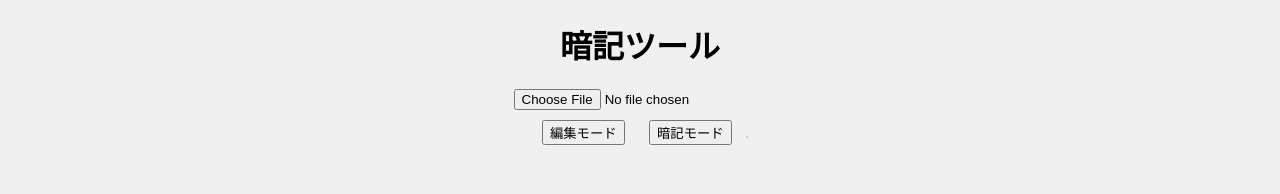
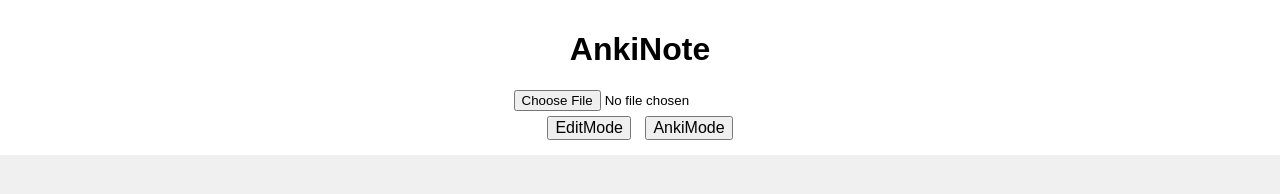
Before and after one commit to kawau-so/AnkiNote, a plain HTML site: page index.html in a window 1280 px wide. Drawn offline with Linux system fonts and the light colour scheme.

Commit message:
Update index.html

```diff
--- a/index.html
+++ b/index.html
@@ -6,7 +6,6 @@
   <meta charset="UTF-8" />
   <link rel="manifest" href="./site.webmanifest">
   <title>AnkiNote</title>
-  <!-- 修正: Tesseract.jsの正しいCDNに変更 -->
   <script src="https://cdn.jsdelivr.net/npm/tesseract.js@2.1.5/dist/tesseract.min.js"></script>
   <style>
     html, body {
@@ -15,23 +14,34 @@
       font-family: sans-serif;
       text-align: center;
       background: #f0f0f0;
-      overflow: hidden; /* スクロールを無効化 */
       height: 100vh;
     }
+    body.edit-mode {
+      overflow: hidden; /* 編集モード時スクロール無効化 */
+    }
+    #top-bar {
+      padding: 10px;
+      background: #fff;
+      z-index: 1000;
+    }
     #canvas-container {
-      position: relative;
-      display: inline-block;
-      border: 1px solid #ccc;
-      margin-top: 10px;
-      touch-action: none; /* スマホのスクロール防止 */
-      max-height: calc(100vh - 200px); /* ヘッダー・ボタンの高さ分を除外 */
+      position: fixed; /* 常に画面内に表示 */
+      top: 80px; /* ボタンの高さに合わせて調整 */
+      left: 0;
+      right: 0;
+      bottom: 0;
+      margin: auto;
       overflow: hidden;
+      touch-action: none;
+      max-width: 100vw;
+      max-height: calc(100vh - 100px);
     }
     #main-image {
       max-width: 100%;
       max-height: 100%;
       display: block;
-      touch-action: none; /* スマホのスクロール防止 */
+      margin: 0 auto;
+      touch-action: none;
     }
     .mask {
       position: absolute;
@@ -45,16 +55,19 @@
       background-color: black;
     }
     button, select {
-      margin: 10px;
+      margin: 5px;
+      font-size: 1rem;
     }
   </style>
 </head>
 <body>
-  <h1>暗記ツール</h1>
-  <input type="file" id="imageUploader" accept="image/*"><br>
-  <button id="editModeBtn">編集モード</button>
-  <button id="memoryModeBtn">暗記モード</button>
-  <select id="textSelector" style="display:none;"></select>
+  <div id="top-bar">
+    <h1>AnkiNote</h1>
+    <input type="file" id="imageUploader" accept="image/*"><br>
+    <button id="editModeBtn">EditMode</button>
+    <button id="memoryModeBtn">AnkiMode</button>
+    <select id="textSelector" style="display:none;"></select>
+  </div>
   <div id="canvas-container"></div>
 
   <script>
@@ -86,12 +99,12 @@
 
     editModeBtn.addEventListener('click', () => {
       mode = 'edit';
-      document.body.style.overflow = 'hidden';
+      document.body.classList.add('edit-mode');
     });
 
     memoryModeBtn.addEventListener('click', () => {
       mode = 'memory';
-      document.body.style.overflow = 'auto';
+      document.body.classList.remove('edit-mode');
     });
 
     canvasContainer.addEventListener('click', (e) => {
```
